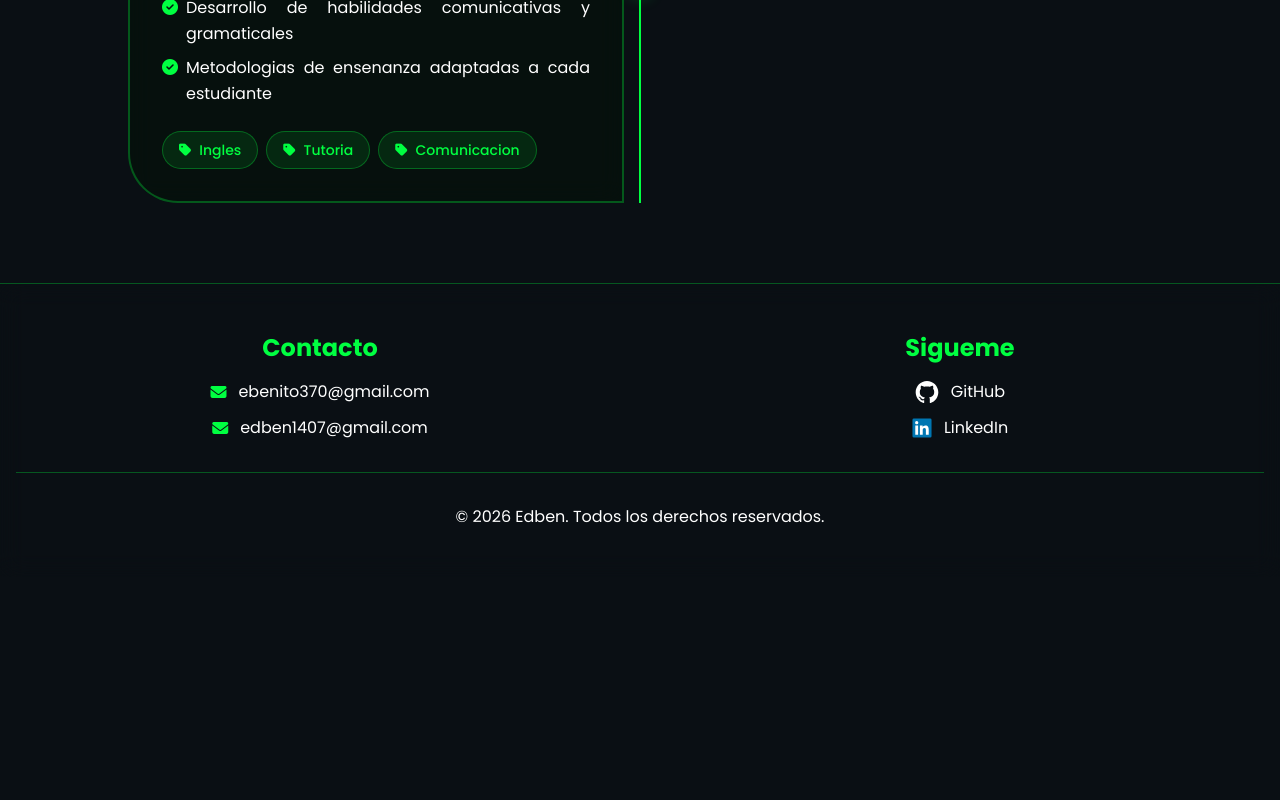
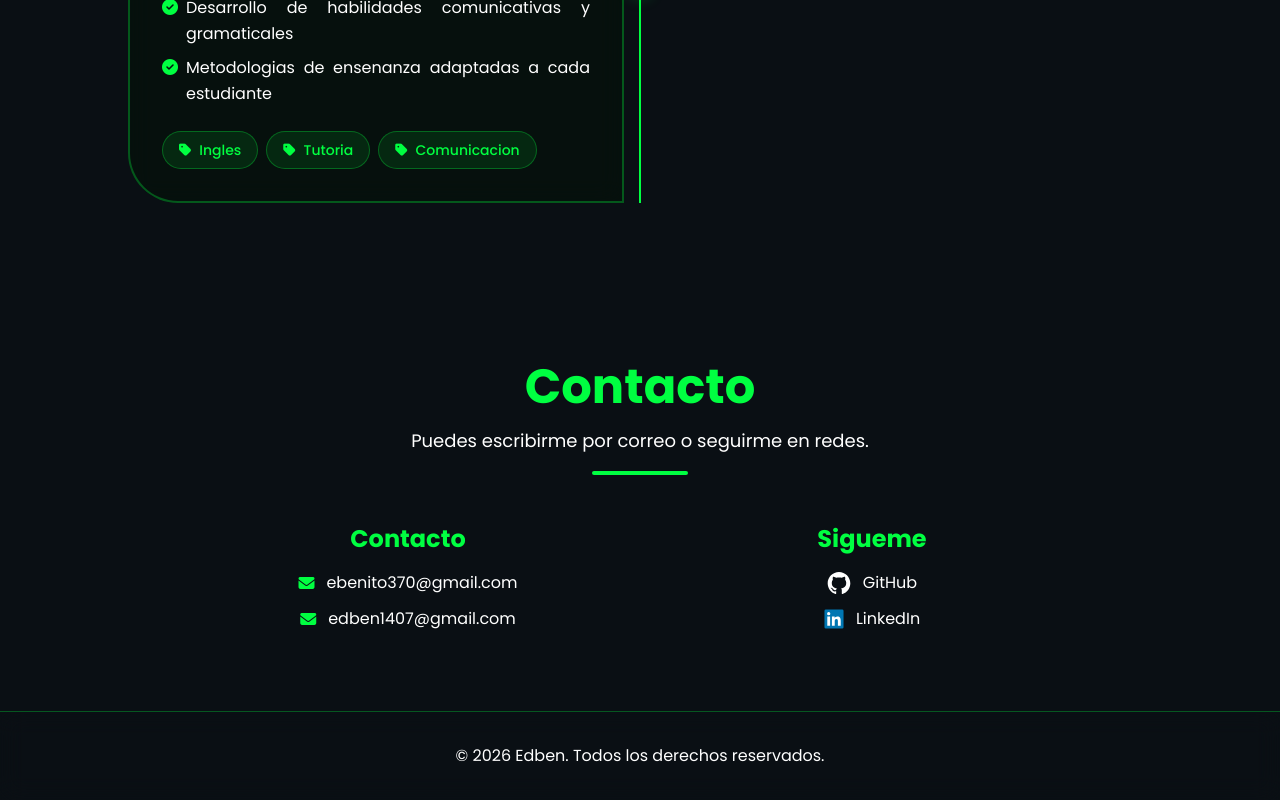
Before and after one commit to edben110/Portfolio-Next, a Next.js app: page / in a window 1280 px wide. Shown: the part 6073-6873 px from the top of the page. Before the commit the page ends 6650 px from the top, so only its background shows below. Built offline with nearby package versions, Linux system fonts and the light colour scheme.

Commit message:
feat: ne contact section0

```diff
--- a/app/page.tsx
+++ b/app/page.tsx
@@ -9,6 +9,7 @@ import Skills from '@/components/Skills';
 import Portfolio from '@/components/Portfolio';
 import Testimonios from '@/components/Testimonios';
 import Experience from '@/components/Experience';
+import Contact from '@/components/Contact';
 import Footer from '@/components/Footer';
 import WhatsAppButton from '@/components/WhatsAppButton';
 import { useTheme } from '@/components/ThemeContext';
@@ -27,6 +28,7 @@ export default function Home() {
         <Portfolio />
         <Testimonios />
         <Experience />
+        <Contact />
       </main>
       <Footer />
       <WhatsAppButton />
--- /dev/null
+++ b/components/Contact.tsx
@@ -0,0 +1,103 @@
+'use client';
+
+import { memo } from 'react';
+import Image from 'next/image';
+import { useTheme } from './ThemeContext';
+
+function Contact() {
+  const { theme, language } = useTheme();
+
+  const content = {
+    es: {
+      title: 'Contacto',
+      subtitle: 'Puedes escribirme por correo o seguirme en redes.',
+      contact: 'Contacto',
+      followMe: 'Sigueme',
+    },
+    en: {
+      title: 'Contact',
+      subtitle: 'You can reach me by email or follow me on social media.',
+      contact: 'Contact',
+      followMe: 'Follow me',
+    },
+  };
+
+  const currentContent = content[language];
+
+  return (
+    <section id="contacto" className="relative py-20">
+      <div className="container mx-auto px-4">
+        <div className="text-center mb-12">
+          <h2 className="text-3xl sm:text-4xl md:text-5xl font-bold text-theme-primary mb-4">
+            {currentContent.title}
+          </h2>
+          <p className="text-base sm:text-lg text-theme-secondary px-4">{currentContent.subtitle}</p>
+          <div className="w-24 h-1 bg-[var(--matrix-green)] mx-auto mt-4 rounded-full"></div>
+        </div>
+
+        <div className="max-w-4xl mx-auto grid grid-cols-1 md:grid-cols-2 gap-8">
+          <div className="text-center">
+            <h3 className="text-2xl font-bold text-theme-primary mb-4">{currentContent.contact}</h3>
+            <div className="space-y-3">
+              <a
+                href="mailto:ebenito370@gmail.com"
+                className="flex items-center justify-center gap-3 text-theme-secondary hover:text-matrix-green transition-colors duration-300 group"
+              >
+                <i className="fas fa-envelope text-matrix-green group-hover:scale-110 transition-transform duration-300"></i>
+                <span>ebenito370@gmail.com</span>
+              </a>
+              <a
+                href="mailto:edben1407@gmail.com"
+                className="flex items-center justify-center gap-3 text-theme-secondary hover:text-matrix-green transition-colors duration-300 group"
+              >
+                <i className="fas fa-envelope text-matrix-green group-hover:scale-110 transition-transform duration-300"></i>
+                <span>edben1407@gmail.com</span>
+              </a>
+            </div>
+          </div>
+
+          <div className="text-center">
+            <h3 className="text-2xl font-bold text-theme-primary mb-4">{currentContent.followMe}</h3>
+            <div className="space-y-3">
+              <a
+                href="https://github.com/edben110"
+                target="_blank"
+                rel="noopener noreferrer"
+                className="flex items-center justify-center gap-3 text-theme-secondary hover:text-matrix-green transition-colors duration-300 group"
+              >
+                <div className="relative w-6 h-6 transition-transform duration-300 group-hover:scale-110">
+                  <Image
+                    src="/svg/github-original.svg"
+                    alt="GitHub icon"
+                    fill
+                    className="object-contain"
+                    style={{ filter: theme === 'dark' ? 'brightness(0) invert(1)' : 'brightness(0)' }}
+                  />
+                </div>
+                <span>GitHub</span>
+              </a>
+              <a
+                href="https://www.linkedin.com/in/edwar-alexander-benito-basante-0a9742393/"
+                target="_blank"
+                rel="noopener noreferrer"
+                className="flex items-center justify-center gap-3 text-theme-secondary hover:text-matrix-green transition-colors duration-300 group"
+              >
+                <div className="relative w-5 h-5 transition-transform duration-300 group-hover:scale-110">
+                  <Image
+                    src="/svg/linkedin-original.svg"
+                    alt="LinkedIn icon"
+                    fill
+                    className="object-contain"
+                  />
+                </div>
+                <span>LinkedIn</span>
+              </a>
+            </div>
+          </div>
+        </div>
+      </div>
+    </section>
+  );
+}
+
+export default memo(Contact);
--- a/components/Footer.tsx
+++ b/components/Footer.tsx
@@ -1,22 +1,17 @@
 'use client';
 
 import { memo } from 'react';
-import Image from 'next/image';
 import { useTheme } from './ThemeContext';
 
 function Footer() {
   const currentYear = new Date().getFullYear();
-  const { theme, language } = useTheme();
+  const { language } = useTheme();
 
   const content = {
     es: {
-      contact: 'Contacto',
-      followMe: 'Sigueme',
       rights: 'Todos los derechos reservados.',
     },
     en: {
-      contact: 'Contact',
-      followMe: 'Follow me',
       rights: 'All rights reserved.',
     },
   };
@@ -24,79 +19,9 @@ function Footer() {
   const currentContent = content[language];
 
   return (
-    <footer className="backdrop-blur-md relative border-t border-theme py-12">
+    <footer className="backdrop-blur-md relative border-t border-theme py-8">
       <div className="container mx-auto px-4">
-        <div className="grid grid-cols-1 md:grid-cols-2 gap-8 mb-8">
-          {/* Contact Section */}
-          <div className="text-center md:text-center">
-            <h3 className="text-2xl font-bold text-theme-primary mb-4">{currentContent.contact}</h3>
-            <div className="space-y-3">
-              <a
-                href="mailto:ebenito370@gmail.com"
-                className="flex items-center justify-center md:justify-center gap-3 text-theme-secondary hover:text-matrix-green
-                         transition-colors duration-300 group"
-              >
-                <i className="fas fa-envelope text-matrix-green group-hover:scale-110
-                             transition-transform duration-300"></i>
-                <span>ebenito370@gmail.com</span>
-              </a>
-              <a
-                href="mailto:edben1407@gmail.com"
-                className="flex items-center justify-center md:justify-center gap-3 text-theme-secondary hover:text-matrix-green
-                         transition-colors duration-300 group"
-              >
-                <i className="fas fa-envelope text-matrix-green group-hover:scale-110
-                             transition-transform duration-300"></i>
-                <span>edben1407@gmail.com</span>
-              </a>
-            </div>
-          </div>
-
-          {/* Social Section */}
-          <div className="text-center md:text-center">
-            <h3 className="text-2xl font-bold text-theme-primary mb-4">{currentContent.followMe}</h3>
-            <div className="space-y-3">
-              <a
-                href="https://github.com/edben110"
-                target="_blank"
-                rel="noopener noreferrer"
-                className="flex items-center justify-center md:justify-center gap-3 text-theme-secondary hover:text-matrix-green
-                         transition-colors duration-300 group"
-              >
-                <div className="relative w-6 h-6 transition-transform duration-300 group-hover:scale-110">
-                  <Image
-                    src="/svg/github-original.svg"
-                    alt="GitHub icon"
-                    fill
-                    className="object-contain"
-                    style={{ filter: theme === 'dark' ? 'brightness(0) invert(1)' : 'brightness(0)' }}
-                  />
-                </div>
-                <span>GitHub</span>
-              </a>
-              <a
-                href="https://www.linkedin.com/in/edwar-alexander-benito-basante-0a9742393/"
-                target="_blank"
-                rel="noopener noreferrer"
-                className="flex items-center justify-center md:justify-center gap-3 text-theme-secondary hover:text-matrix-green
-                         transition-colors duration-300 group"
-              >
-                <div className="relative w-5 h-5 transition-transform duration-300 group-hover:scale-110">
-                  <Image
-                    src="/svg/linkedin-original.svg"
-                    alt="LinkedIn icon"
-                    fill
-                    className="object-contain"
-                  />
-                </div>
-                <span>LinkedIn</span>
-              </a>
-            </div>
-          </div>
-        </div>
-
-        {/* Footer Bottom */}
-        <div className="border-t border-theme pt-8 text-center">
+        <div className="text-center">
           <p className="text-theme-secondary">
             &copy; {currentYear} Edben. {currentContent.rights}
           </p>
--- a/components/Header.tsx
+++ b/components/Header.tsx
@@ -12,6 +12,7 @@ const navItems = {
     { id: 'portfolio', label: 'Portafolio', icon: 'fa-briefcase' },
     { id: 'testimonios', label: 'Testimonios', icon: 'fa-comments' },
     { id: 'experience', label: 'Experiencia', icon: 'fa-briefcase-clock' },
+    { id: 'contacto', label: 'Contacto', icon: 'fa-envelope' },
   ],
   en: [
     { id: 'inicio', label: 'Home', icon: 'fa-house' },
@@ -20,6 +21,7 @@ const navItems = {
     { id: 'portfolio', label: 'Portfolio', icon: 'fa-briefcase' },
     { id: 'testimonios', label: 'Testimonials', icon: 'fa-comments' },
     { id: 'experience', label: 'Experience', icon: 'fa-briefcase-clock' },
+    { id: 'contacto', label: 'Contact', icon: 'fa-envelope' },
   ],
 };
 
```
